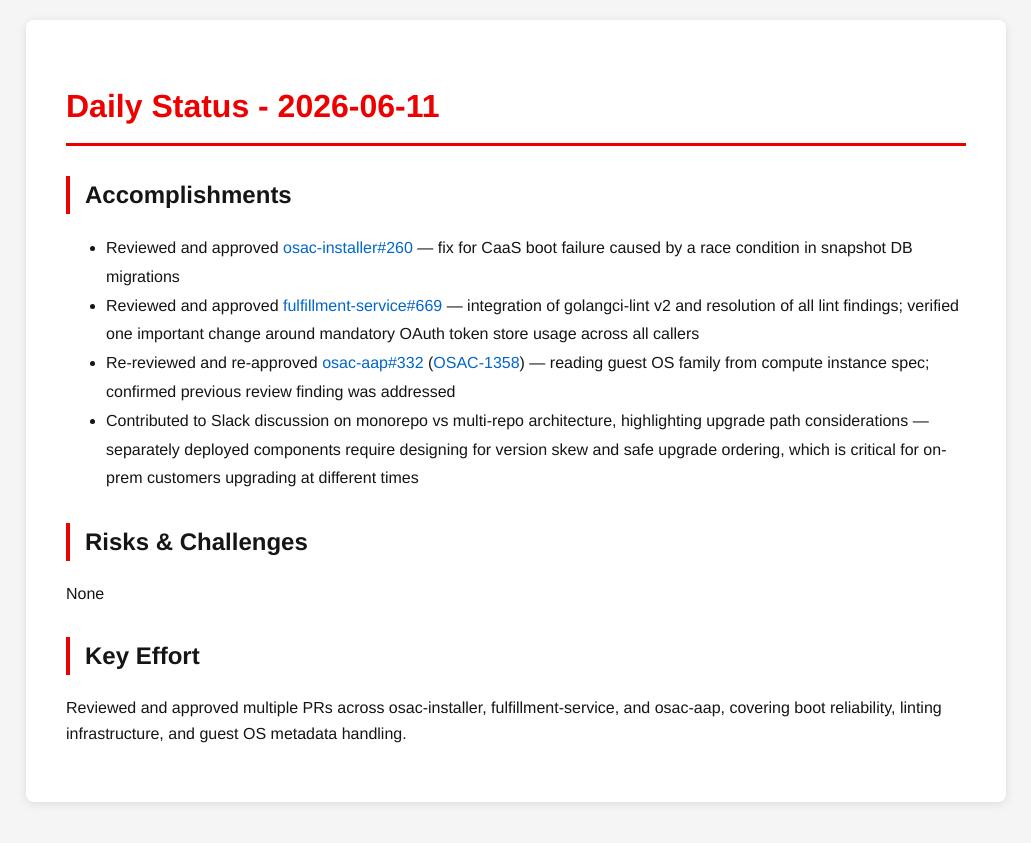
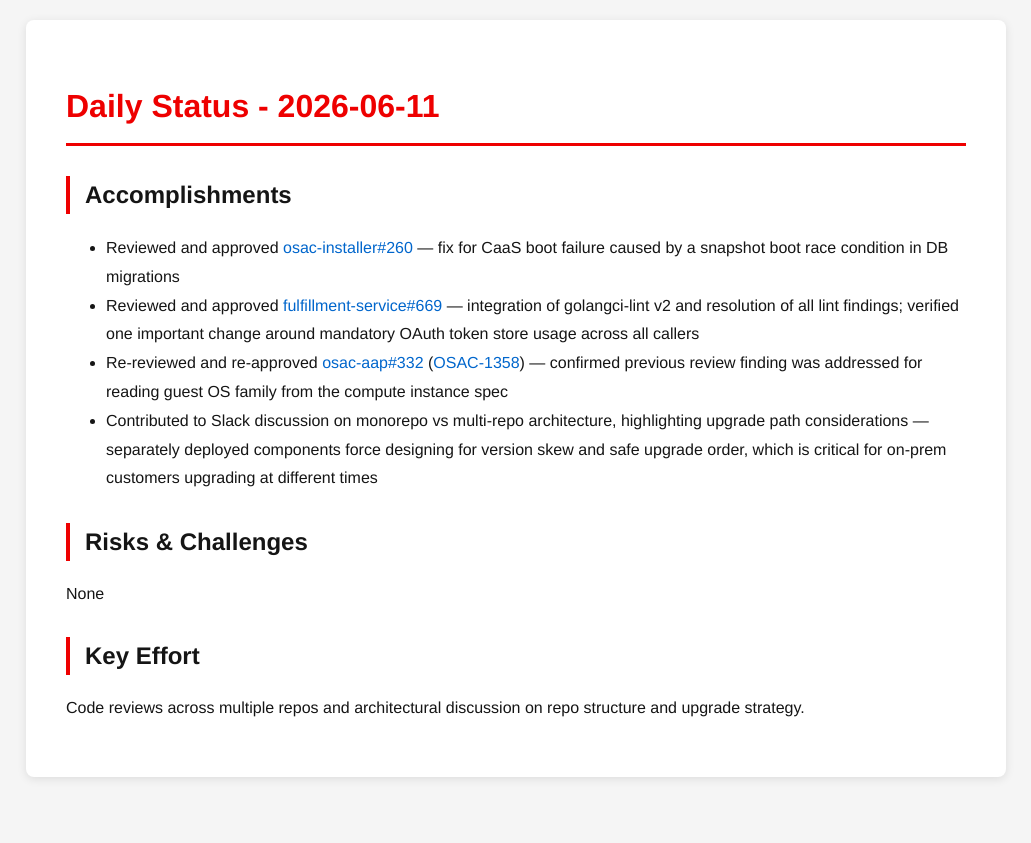
Before and after one commit to tzvatot/daily-status, a Jekyll site: the page built from 2026-06-11.md, in a window 1280 px wide. Shown: the top 843 px of the page, without its empty margins (124-1155 px from the left). Built offline with Jekyll 4.4.1, drawn with Linux system fonts in a browser that asks for light colours.

Commit message:
Daily status update - 2026-06-11

```diff
--- a/2026-06-11.md
+++ b/2026-06-11.md
@@ -7,13 +7,13 @@ date: 2026-06-11
 # Daily Status - 2026-06-11
 
 ## Accomplishments
-- Reviewed and approved [osac-installer#260](https://github.com/osac-project/osac-installer/pull/260) — fix for CaaS boot failure caused by a race condition in snapshot DB migrations
+- Reviewed and approved [osac-installer#260](https://github.com/osac-project/osac-installer/pull/260) — fix for CaaS boot failure caused by a snapshot boot race condition in DB migrations
 - Reviewed and approved [fulfillment-service#669](https://github.com/osac-project/fulfillment-service/pull/669) — integration of golangci-lint v2 and resolution of all lint findings; verified one important change around mandatory OAuth token store usage across all callers
-- Re-reviewed and re-approved [osac-aap#332](https://github.com/osac-project/osac-aap/pull/332) ([OSAC-1358](https://redhat.atlassian.net/browse/OSAC-1358)) — reading guest OS family from compute instance spec; confirmed previous review finding was addressed
-- Contributed to Slack discussion on monorepo vs multi-repo architecture, highlighting upgrade path considerations — separately deployed components require designing for version skew and safe upgrade ordering, which is critical for on-prem customers upgrading at different times
+- Re-reviewed and re-approved [osac-aap#332](https://github.com/osac-project/osac-aap/pull/332) ([OSAC-1358](https://redhat.atlassian.net/browse/OSAC-1358)) — confirmed previous review finding was addressed for reading guest OS family from the compute instance spec
+- Contributed to Slack discussion on monorepo vs multi-repo architecture, highlighting upgrade path considerations — separately deployed components force designing for version skew and safe upgrade order, which is critical for on-prem customers upgrading at different times
 
 ## Risks & Challenges
 None
 
 ## Key Effort
-Reviewed and approved multiple PRs across osac-installer, fulfillment-service, and osac-aap, covering boot reliability, linting infrastructure, and guest OS metadata handling.
+Code reviews across multiple repos and architectural discussion on repo structure and upgrade strategy.
```
